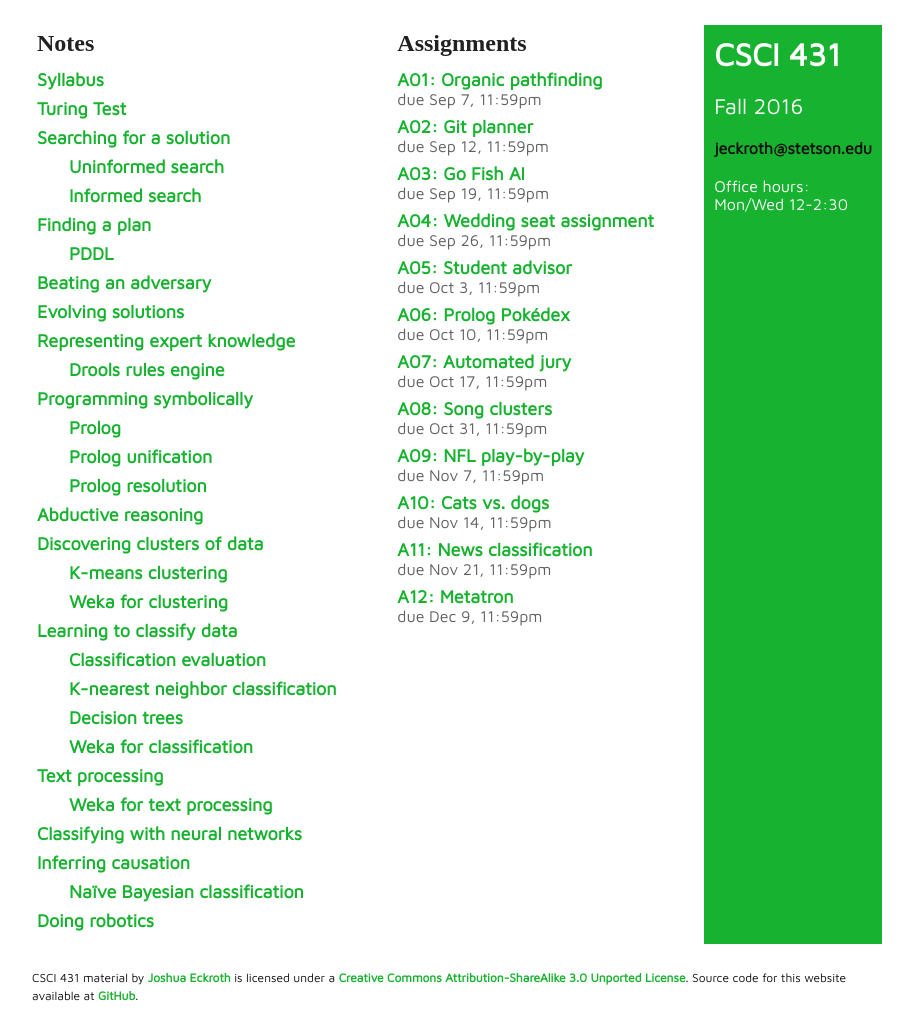
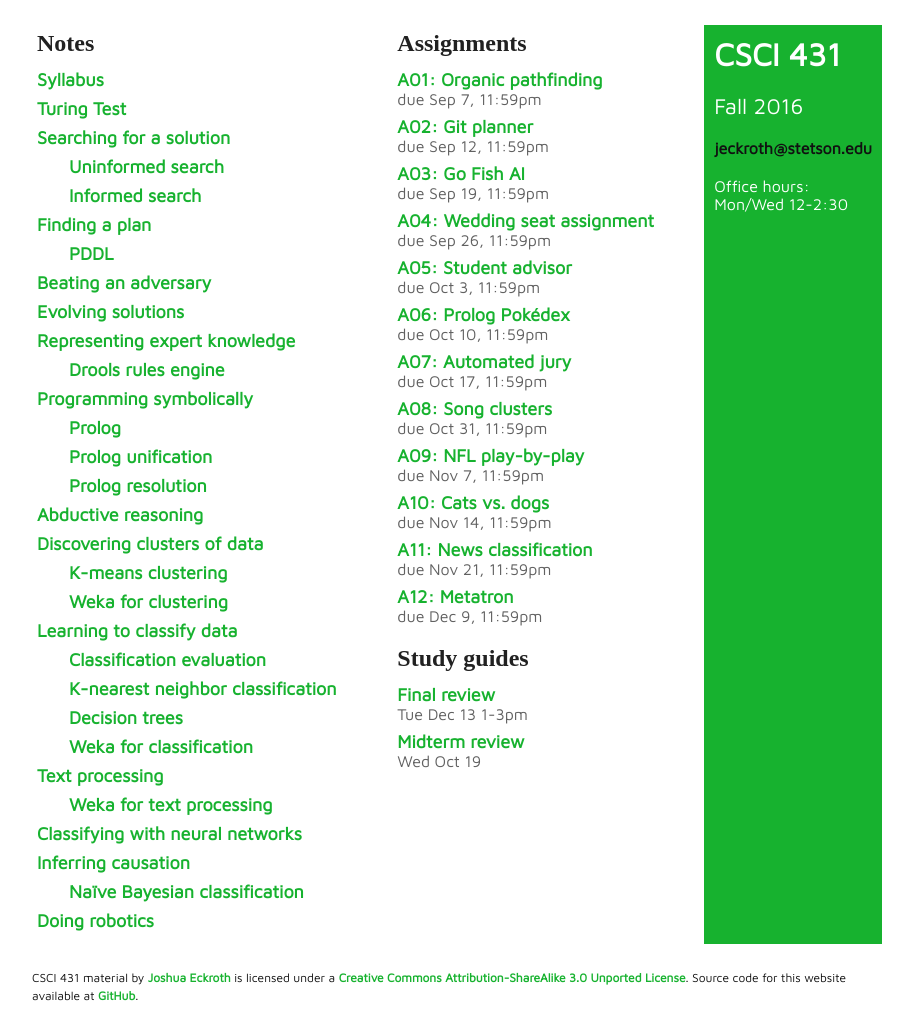
Before and after one commit to joshuaeckroth/csci431-website, a Jekyll site: the page built from index.markdown, in a window 1280 px wide. Shown: the whole page, without its empty margins (183-1096 px from the left). Built offline with Jekyll 4.4.1, drawn with Linux system fonts in a browser that asks for light colours; some web fonts are replaced.

Commit message:
Added outline of study guides

```diff
--- a/_layouts/index.html
+++ b/_layouts/index.html
@@ -135,6 +135,17 @@
               {% endif %}
               {% endfor %}
             </ul>
+            <h2 style="margin-top: 20px;">Study guides</h2>
+            <ul class="posts">
+              {% for p in site.pages sort_by:title order:ascending %}
+              {% if p.categories contains 'studyguides' %}
+              <li>
+                <div class="post-title"><a href="{{ p.url }}">{{ p.title }}</a></div>
+                <div class="post-due">{% if p.date %}{{ p.date }}{% endif %}</div>
+              </li>
+              {% endif %}
+              {% endfor %}
+            </ul>
           </td>
           <td id="metabox">
             <div class="classname">CSCI 431</div>
--- /dev/null
+++ b/guide/final-review.markdown
@@ -0,0 +1,24 @@
+---
+layout: note
+title: Final review
+categories: [studyguides]
+date: Tue Dec 13 1-3pm
+---
+
+# Final review
+
+## K-means clustering
+
+## Classification evaluation
+
+## K-nearest neighbor classification
+
+## Decision trees
+
+## Text processing
+
+## Neural networks
+
+## Bayesian inference
+
+## Robotics
```
Also changed, not shown: guide/midterm-review.markdown (added, +26 -0 lines).
